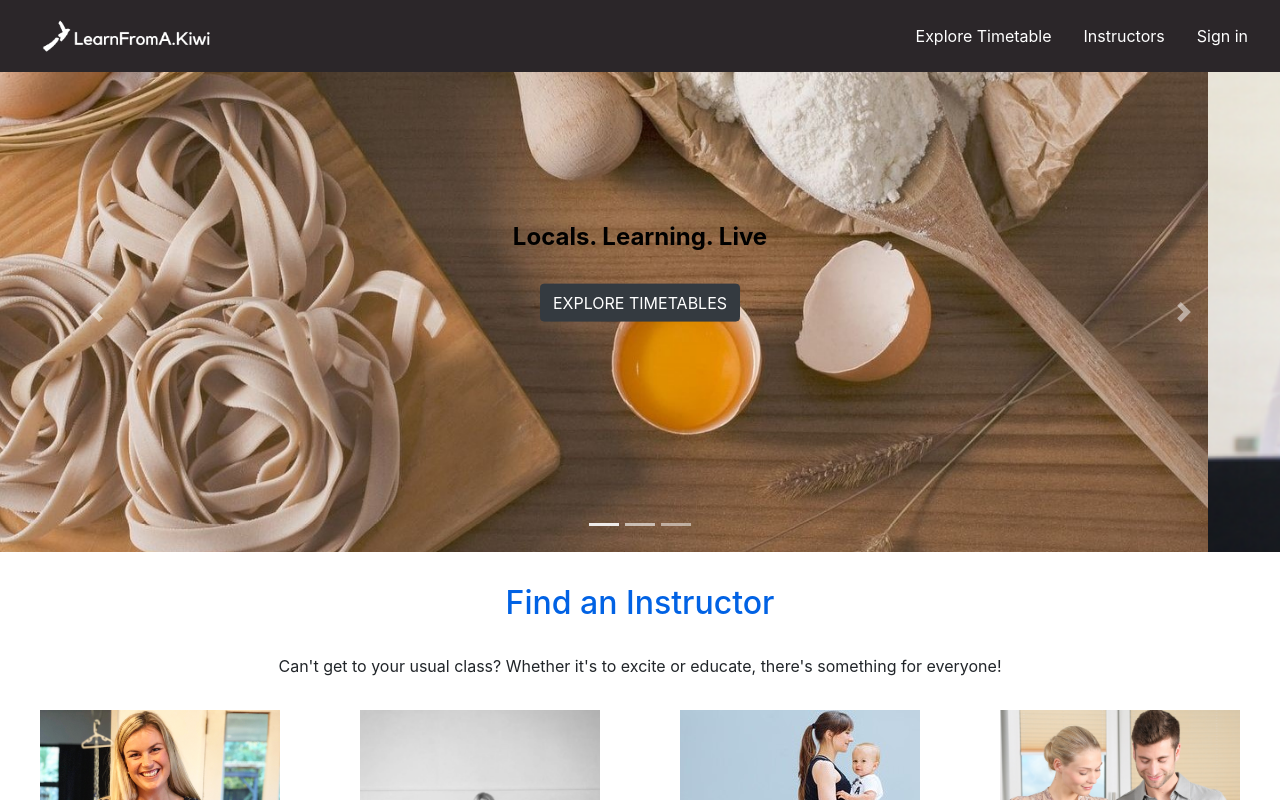
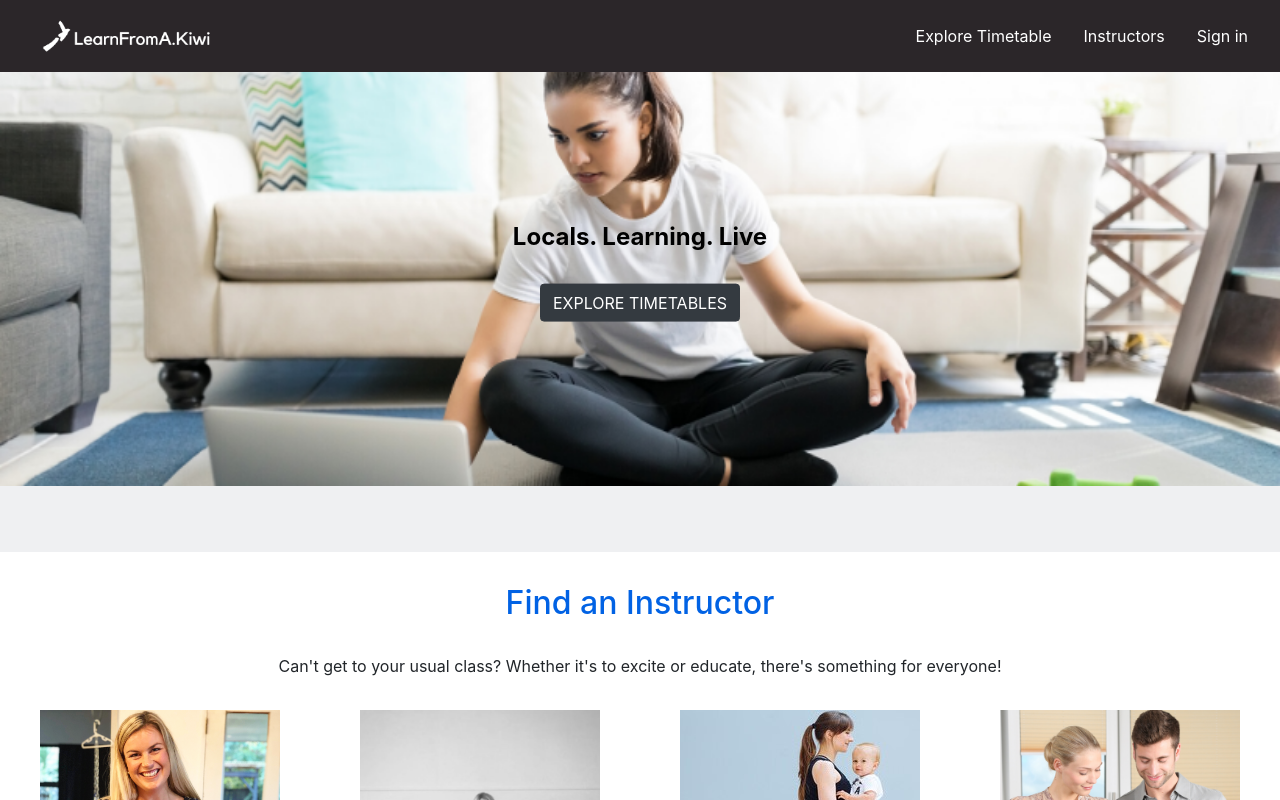
Before and after one commit to rtan265/Learn-From-A-Kiwi, a React (Create React App) app: page / in a window 1280 px wide. Shown: the top 800 px of the page. Built offline with nearby package versions, Linux system fonts and the light colour scheme.

Commit message:
Added props to UncontrolledCarousel Component

```diff
--- a/src/components/landingPage/LandingPage.js
+++ b/src/components/landingPage/LandingPage.js
@@ -55,7 +55,13 @@ class LandingPage extends React.Component {
   render() {
     return (
         <div style={{backgroundColor: "#eff0f2"}}>
-            <UncontrolledCarousel items = { items } className = "carousel-image-style"/>
+            <UncontrolledCarousel
+                items = { items }
+                interval = { 2000 }
+                indicators = { false }
+                controls = { false }
+                className = "carousel-image-style"
+                />
             <Container fluid className="vertical-center">
                 <h1 className="display-3">Locals. Learning. Live</h1>
                 <p className="lead">
```
Lines whose indentation alone changed are shown as unchanged.
